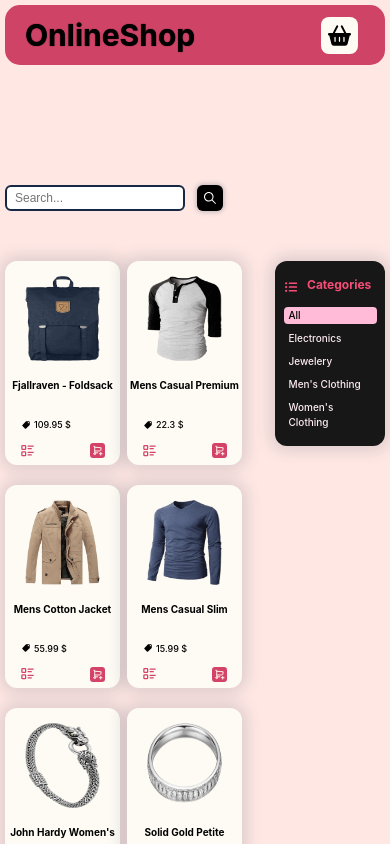
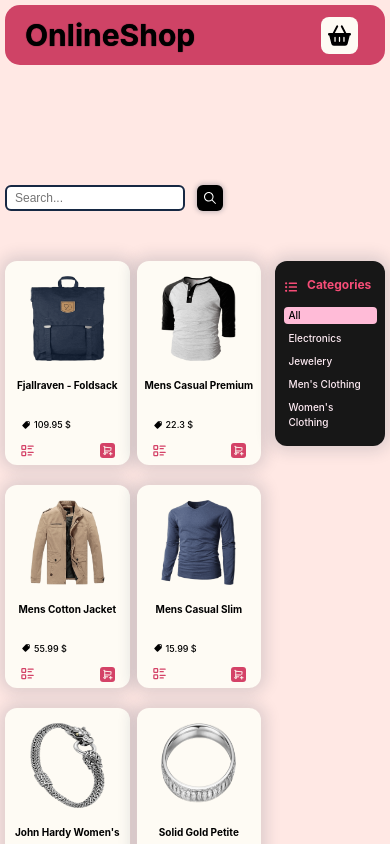
Before and after one commit to Soroush47/store-project, a React (Vite) app: page /products in a window 390 px wide. Shown: the top 844 px of the page. Built offline with nearby package versions, Linux system fonts and the light colour scheme.

Commit message:
responsive for Products Page have done

```diff
--- a/src/components/ProductsCard.module.css
+++ b/src/components/ProductsCard.module.css
@@ -119,7 +119,7 @@
 @media (max-width: 500px) {
     .container {
         border-radius: 12px;
-        min-width: 115px;
+        min-width: 112px;
         max-width: 250px;
         width: 31%;
         margin: 0px 7px 20px 0px;
@@ -190,3 +190,15 @@
         font-size: 10px;
     }
 }
+
+@media (max-width: 482px){
+    .container{
+        width: 47%;
+    }
+}
+
+@media (max-width: 363px){
+    .container{
+        width: 80%;
+    }
+}
```
